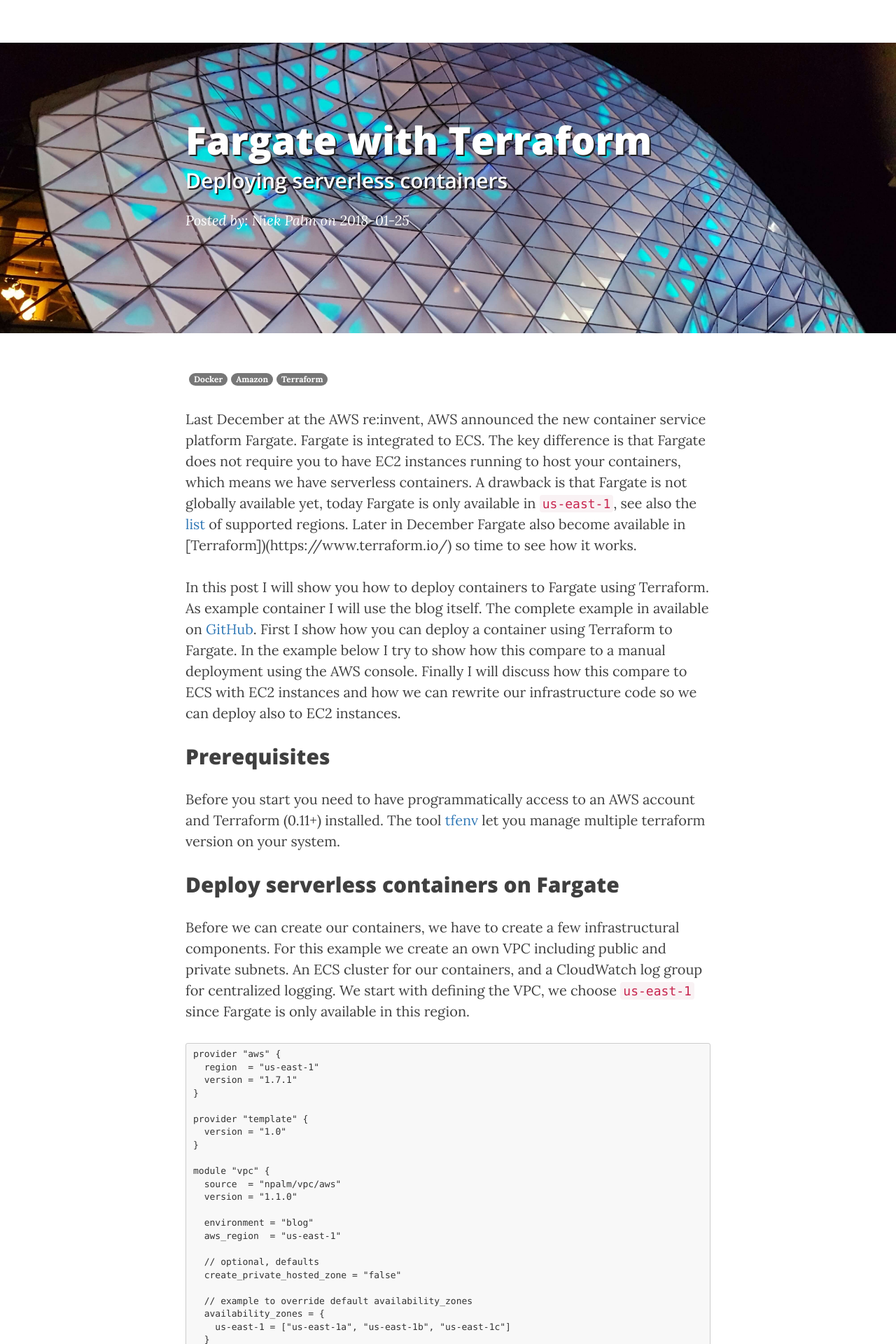
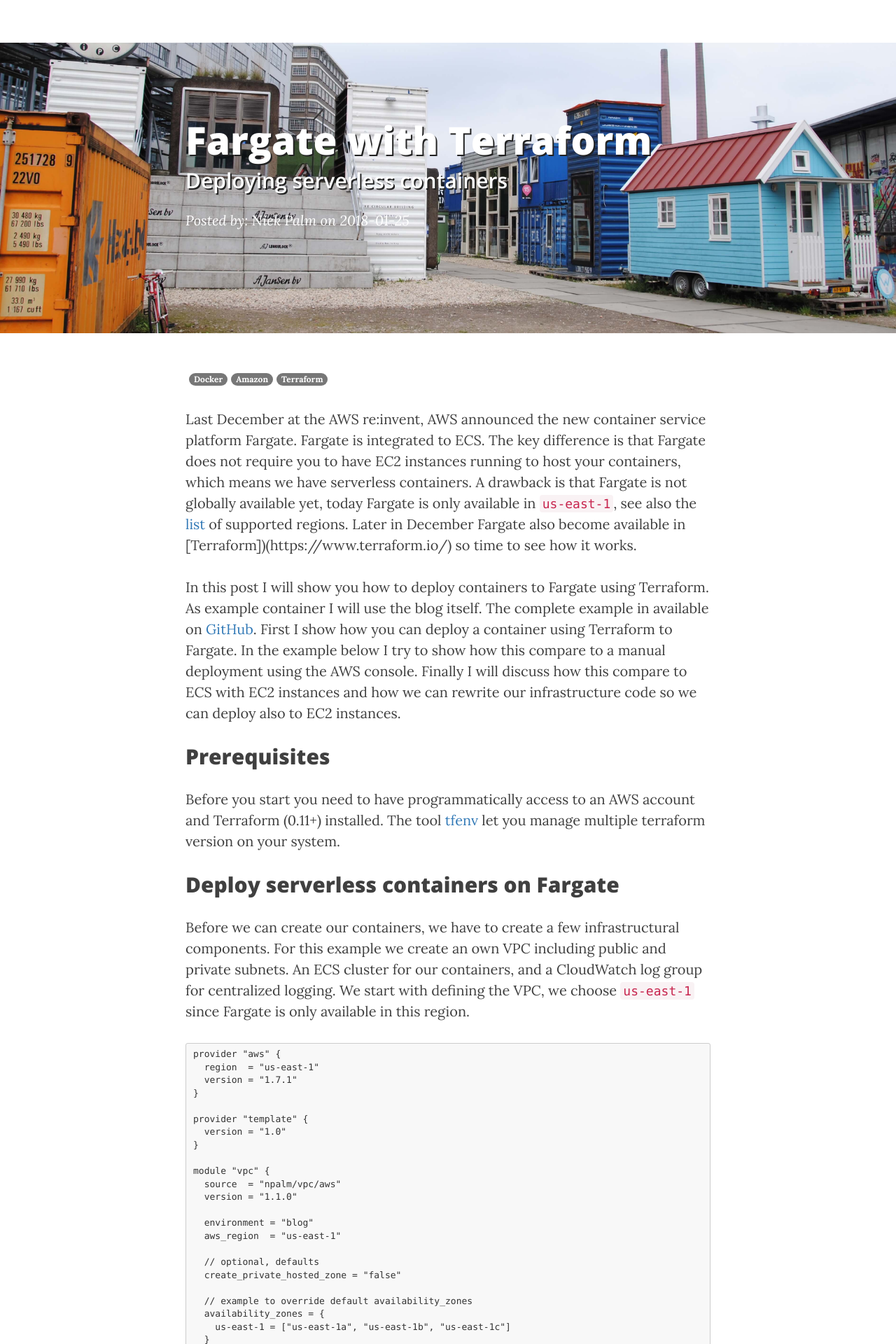
Before and after one commit to 040code/040code, a Jekyll site: the page built from _posts/2018-01-25-fargate_with_terraform.md, in a window 1280 px wide. Shown: the top 1920 px of the page at 70% size. Built offline with Jekyll 4.4.1, drawn with Linux system fonts in a browser that asks for light colours; nearby versions of some CDN libraries.

Commit message:
Update header

```diff
--- a/_posts/2018-01-25-fargate_with_terraform.md
+++ b/_posts/2018-01-25-fargate_with_terraform.md
@@ -4,7 +4,7 @@
 subtitle:   "Deploying serverless containers"
 date:       2018-01-25
 authors:     [niek]
-header-img: "assets/2017-12-09_runners-on-the-spot/img/blob_glow.jpg"
+header-img: "assets/2018-01-25_fargate/img/strijps-containers.jpg"
 tags:       [docker, aws, terraform]
 enable_asciinema: 1
 ---
```
Also changed, not shown: assets/2018-01-25_fargate/img/ecs-fargate.png, assets/2018-01-25_fargate/img/strijps-containers.jpg (added).
